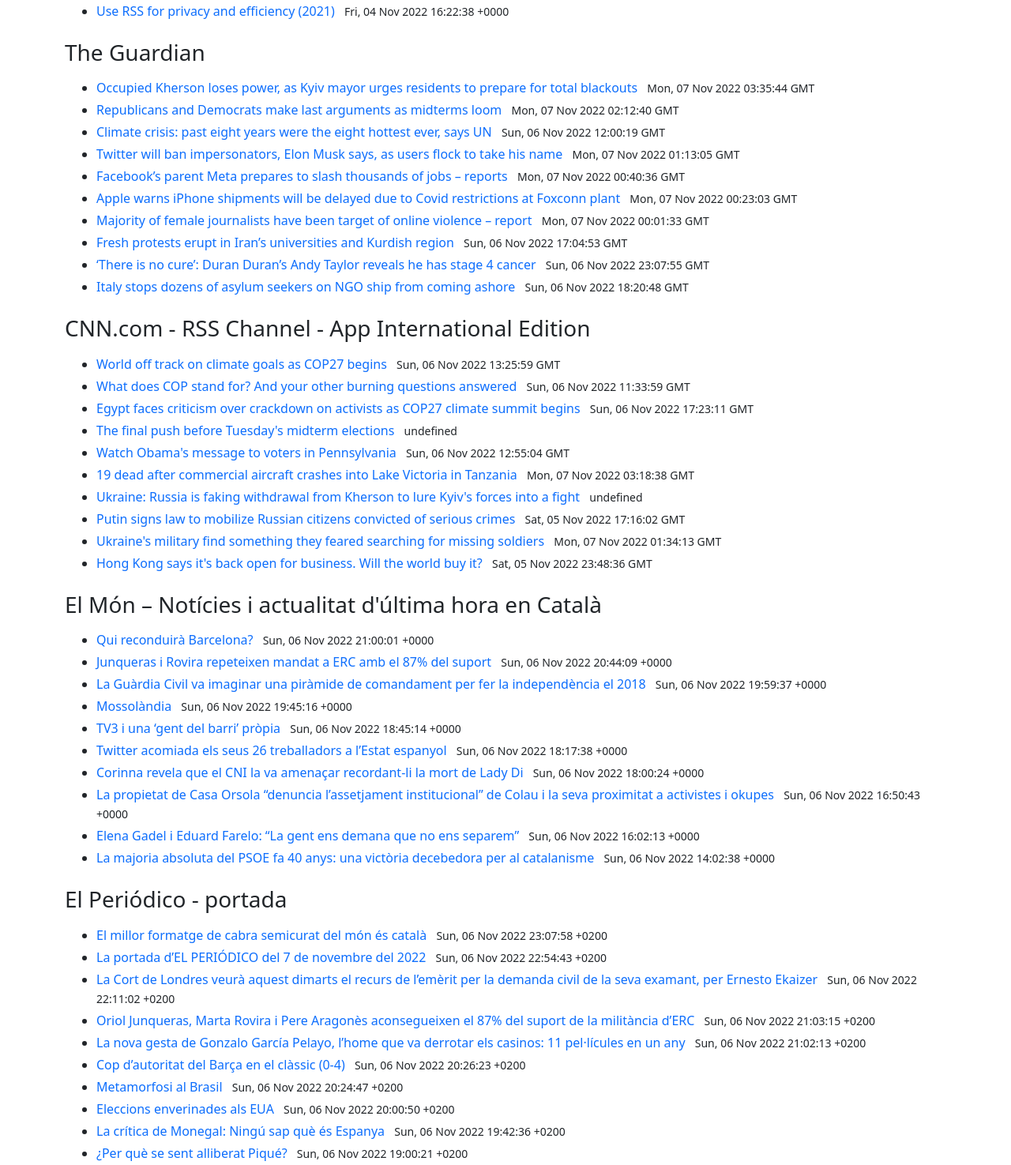
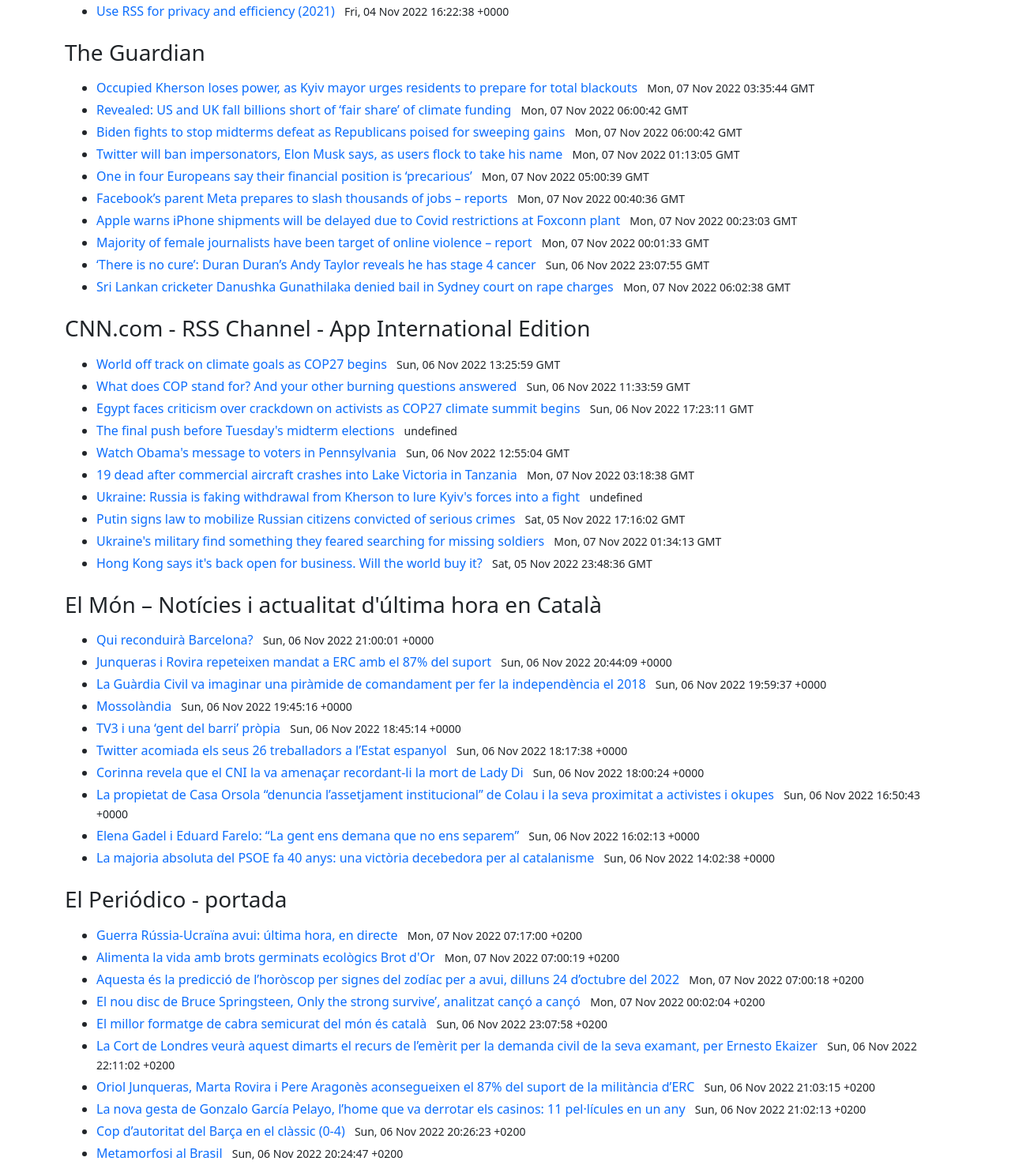
Before and after one commit to quicoto/news-digest, a plain HTML site: page index.html in a window 1280 px wide. Shown: the part 712-2187 px from the top of the page at 79% size. Drawn offline with Linux system fonts and the light colour scheme.

Commit message:
Deploying to gh-pages from @ quicoto/news-digest@7b1d3a4c7ecc16ac40f601aef4bf8a662e70122f 🚀

```diff
--- a/index.html
+++ b/index.html
@@ -21,7 +21,7 @@
       <div class="container mb-3">
         <div class="row mb-3">
           <div class="col">
-            <strong>Updated</strong>: Mon Nov 07 2022 05:22:09 GMT+0000 (Coordinated Universal Time)
+            <strong>Updated</strong>: Mon Nov 07 2022 06:58:22 GMT+0000 (Coordinated Universal Time)
           </div>
         </div>
         <section class="row"><div class="col"><h2 class="h3">The Verge -  All Posts</h2><ul class="mb-4"><li class="mb-1">
@@ -49,7 +49,7 @@
     <a rel="noopener" target="_blank" href="https://www.theverge.com/2022/11/6/23440640/worlds-2022-opening-ceremony-league-of-legends-lil-nas-x" title="Riot teamed Lil Nas X up with a holographic mech for 2022’s Worlds opening ceremony">Riot teamed Lil Nas X up with a holographic mech for 2022’s Worlds opening ceremony</a>
     <time datetime="2022-11-06T04:03:05.000Z" class="ps-2 small">2022-11-06T04:03:05.000Z</time>
   </li></ul></div></section><section class="row"><div class="col"><h2 class="h3">Hacker News: Best</h2><ul class="mb-4"><li class="mb-1">
-    <a rel="noopener" target="_blank" href="https://blog.jse.li/posts/torrent/" title="Building a BitTorrent client from the ground up in Go">Building a BitTorrent client from the ground up in Go</a>
+    <a rel="noopener" target="_blank" href="https://blog.jse.li/posts/torrent/" title="Building a BitTorrent client from the ground up in Go (2020)">Building a BitTorrent client from the ground up in Go (2020)</a>
     <time datetime="Sun, 06 Nov 2022 18:01:20 +0000" class="ps-2 small">Sun, 06 Nov 2022 18:01:20 +0000</time>
   </li><li class="mb-1">
     <a rel="noopener" target="_blank" href="https://www.hogbaysoftware.com/posts/bike-rich-text/" title="Bike: Innovative Rich Text Editing">Bike: Innovative Rich Text Editing</a>
@@ -82,14 +82,17 @@
     <a rel="noopener" target="_blank" href="https://www.theguardian.com/world/2022/nov/07/ukraine-occupied-kherson-loses-power-as-kyiv-mayor-urges-residents-to-prepare-for-total-blackouts" title="Occupied Kherson loses power, as Kyiv mayor urges residents to prepare for total blackouts">Occupied Kherson loses power, as Kyiv mayor urges residents to prepare for total blackouts</a>
     <time datetime="Mon, 07 Nov 2022 03:35:44 GMT" class="ps-2 small">Mon, 07 Nov 2022 03:35:44 GMT</time>
   </li><li class="mb-1">
-    <a rel="noopener" target="_blank" href="https://www.theguardian.com/us-news/2022/nov/06/republicans-democrats-midterm-elections-closing-arguments" title="Republicans and Democrats make last arguments as midterms loom">Republicans and Democrats make last arguments as midterms loom</a>
-    <time datetime="Mon, 07 Nov 2022 02:12:40 GMT" class="ps-2 small">Mon, 07 Nov 2022 02:12:40 GMT</time>
+    <a rel="noopener" target="_blank" href="https://www.theguardian.com/global-development/2022/nov/07/us-uk-fall-billions-short-climate-funding-cop27" title="Revealed: US and UK fall billions short of ‘fair share’ of climate funding">Revealed: US and UK fall billions short of ‘fair share’ of climate funding</a>
+    <time datetime="Mon, 07 Nov 2022 06:00:42 GMT" class="ps-2 small">Mon, 07 Nov 2022 06:00:42 GMT</time>
   </li><li class="mb-1">
-    <a rel="noopener" target="_blank" href="https://www.theguardian.com/environment/2022/nov/06/climate-crisis-past-eight-years-were-the-eight-hottest-ever-says-un" title="Climate crisis: past eight years were the eight hottest ever, says UN">Climate crisis: past eight years were the eight hottest ever, says UN</a>
-    <time datetime="Sun, 06 Nov 2022 12:00:19 GMT" class="ps-2 small">Sun, 06 Nov 2022 12:00:19 GMT</time>
+    <a rel="noopener" target="_blank" href="https://www.theguardian.com/us-news/2022/nov/07/midterms-2022-biden-democrats-republicans-trump" title="Biden fights to stop midterms defeat as Republicans poised for sweeping gains">Biden fights to stop midterms defeat as Republicans poised for sweeping gains</a>
+    <time datetime="Mon, 07 Nov 2022 06:00:42 GMT" class="ps-2 small">Mon, 07 Nov 2022 06:00:42 GMT</time>
   </li><li class="mb-1">
     <a rel="noopener" target="_blank" href="https://www.theguardian.com/technology/2022/nov/07/twitter-will-ban-permanently-suspend-impersonator-accounts-elon-musk-says-as-users-take-his-name" title="Twitter will ban impersonators, Elon Musk says, as users flock to take his name">Twitter will ban impersonators, Elon Musk says, as users flock to take his name</a>
     <time datetime="Mon, 07 Nov 2022 01:13:05 GMT" class="ps-2 small">Mon, 07 Nov 2022 01:13:05 GMT</time>
+  </li><li class="mb-1">
+    <a rel="noopener" target="_blank" href="https://www.theguardian.com/world/2022/nov/07/one-in-four-europeans-say-their-financial-position-is-precarious" title="One in four Europeans say their financial position is ‘precarious’">One in four Europeans say their financial position is ‘precarious’</a>
+    <time datetime="Mon, 07 Nov 2022 05:00:39 GMT" class="ps-2 small">Mon, 07 Nov 2022 05:00:39 GMT</time>
   </li><li class="mb-1">
     <a rel="noopener" target="_blank" href="https://www.theguardian.com/technology/2022/nov/07/facebook-parent-meta-prepares-large-scale-layoffs-fire-thousands-jobs-reports" title="Facebook’s parent Meta prepares to slash thousands of jobs – reports">Facebook’s parent Meta prepares to slash thousands of jobs – reports</a>
     <time datetime="Mon, 07 Nov 2022 00:40:36 GMT" class="ps-2 small">Mon, 07 Nov 2022 00:40:36 GMT</time>
@@ -100,14 +103,11 @@
     <a rel="noopener" target="_blank" href="https://www.theguardian.com/society/2022/nov/07/majority-of-female-journalists-have-been-target-of-online-violence-report" title="Majority of female journalists have been target of online violence – report">Majority of female journalists have been target of online violence – report</a>
     <time datetime="Mon, 07 Nov 2022 00:01:33 GMT" class="ps-2 small">Mon, 07 Nov 2022 00:01:33 GMT</time>
   </li><li class="mb-1">
-    <a rel="noopener" target="_blank" href="https://www.theguardian.com/world/2022/nov/06/iran-fresh-protests-universities-kurdish-region" title="Fresh protests erupt in Iran’s universities and Kurdish region">Fresh protests erupt in Iran’s universities and Kurdish region</a>
-    <time datetime="Sun, 06 Nov 2022 17:04:53 GMT" class="ps-2 small">Sun, 06 Nov 2022 17:04:53 GMT</time>
-  </li><li class="mb-1">
     <a rel="noopener" target="_blank" href="https://www.theguardian.com/music/2022/nov/07/duran-duran-andy-taylor-reveals-he-has-stage-4-cancer" title="‘There is no cure’: Duran Duran’s Andy Taylor reveals he has stage 4 cancer">‘There is no cure’: Duran Duran’s Andy Taylor reveals he has stage 4 cancer</a>
     <time datetime="Sun, 06 Nov 2022 23:07:55 GMT" class="ps-2 small">Sun, 06 Nov 2022 23:07:55 GMT</time>
   </li><li class="mb-1">
-    <a rel="noopener" target="_blank" href="https://www.theguardian.com/world/2022/nov/06/italy-stops-dozens-of-asylum-seekers-disembarking-ngo-ship" title="Italy stops dozens of asylum seekers on NGO ship from coming ashore">Italy stops dozens of asylum seekers on NGO ship from coming ashore</a>
-    <time datetime="Sun, 06 Nov 2022 18:20:48 GMT" class="ps-2 small">Sun, 06 Nov 2022 18:20:48 GMT</time>
+    <a rel="noopener" target="_blank" href="https://www.theguardian.com/australia-news/2022/nov/07/sri-lankan-cricketer-danushka-gunathilaka-denied-bail-in-sydney-court-on-charges" title="Sri Lankan cricketer Danushka Gunathilaka denied bail in Sydney court on rape charges">Sri Lankan cricketer Danushka Gunathilaka denied bail in Sydney court on rape charges</a>
+    <time datetime="Mon, 07 Nov 2022 06:02:38 GMT" class="ps-2 small">Mon, 07 Nov 2022 06:02:38 GMT</time>
   </li></ul></div></section><section class="row"><div class="col"><h2 class="h3">CNN.com - RSS Channel - App International Edition</h2><ul class="mb-4"><li class="mb-1">
     <a rel="noopener" target="_blank" href="https://www.cnn.com/2022/11/06/world/cop27-egypt-what-to-watch-climate/index.html" title="World off track on climate goals as COP27 begins">World off track on climate goals as COP27 begins</a>
     <time datetime="Sun, 06 Nov 2022 13:25:59 GMT" class="ps-2 small">Sun, 06 Nov 2022 13:25:59 GMT</time>
@@ -169,11 +169,20 @@
     <a rel="noopener" target="_blank" href="https://elmon.cat/politica/espanya/majoria-absoluta-psoe-40-anys-felipe-decebedora-catalanisme-512143/" title="La majoria absoluta del PSOE fa 40 anys: una victòria decebedora per al catalanisme">La majoria absoluta del PSOE fa 40 anys: una victòria decebedora per al catalanisme</a>
     <time datetime="Sun, 06 Nov 2022 14:02:38 +0000" class="ps-2 small">Sun, 06 Nov 2022 14:02:38 +0000</time>
   </li></ul></div></section><section class="row"><div class="col"><h2 class="h3">El Periódico - portada</h2><ul class="mb-4"><li class="mb-1">
+    <a rel="noopener" target="_blank" href="https://www.elperiodico.cat/ca/internacional/20221107/guerra-ucraina-russia-avui-ultima-hora-avui-directe-78164723?utm_source=rss-noticias&amp;utm_medium=feed&amp;utm_campaign=portada" title="Guerra Rússia-Ucraïna avui: última hora, en directe">Guerra Rússia-Ucraïna avui: última hora, en directe</a>
+    <time datetime="Mon, 07 Nov 2022 07:17:00 +0200" class="ps-2 small">Mon, 07 Nov 2022 07:17:00 +0200</time>
+  </li><li class="mb-1">
+    <a rel="noopener" target="_blank" href="https://www.elperiodico.cat/ca/societat/20221107/alimenta-la-vida-amb-brots-germinats-ecologics-brot-dor-77841649?utm_source=rss-noticias&amp;utm_medium=feed&amp;utm_campaign=portada" title="Alimenta la vida amb brots germinats ecològics Brot d'Or">Alimenta la vida amb brots germinats ecològics Brot d'Or</a>
+    <time datetime="Mon, 07 Nov 2022 07:00:19 +0200" class="ps-2 small">Mon, 07 Nov 2022 07:00:19 +0200</time>
+  </li><li class="mb-1">
+    <a rel="noopener" target="_blank" href="https://www.elperiodico.cat/ca/societat/20221107/horoscop-avui-dilluns-24-octubre-2022-sort-78035082?utm_source=rss-noticias&amp;utm_medium=feed&amp;utm_campaign=portada" title="Aquesta és la predicció de l’horòscop per signes del zodíac per a avui, dilluns 24 d’octubre del 2022">Aquesta és la predicció de l’horòscop per signes del zodíac per a avui, dilluns 24 d’octubre del 2022</a>
+    <time datetime="Mon, 07 Nov 2022 07:00:18 +0200" class="ps-2 small">Mon, 07 Nov 2022 07:00:18 +0200</time>
+  </li><li class="mb-1">
+    <a rel="noopener" target="_blank" href="https://www.elperiodico.cat/ca/oci-i-cultura/20221107/bruce-springsteen-only-the-strong-survive-analisi-78222450?utm_source=rss-noticias&amp;utm_medium=feed&amp;utm_campaign=portada" title="El nou disc de Bruce Springsteen, Only the strong survive’, analitzat cançó a cançó">El nou disc de Bruce Springsteen, Only the strong survive’, analitzat cançó a cançó</a>
+    <time datetime="Mon, 07 Nov 2022 00:02:04 +0200" class="ps-2 small">Mon, 07 Nov 2022 00:02:04 +0200</time>
+  </li><li class="mb-1">
     <a rel="noopener" target="_blank" href="https://www.elperiodico.cat/ca/cata-mayor/actualitat-gastronomica/20221106/millor-formatge-semicurat-mon-catala-garrotxa-formatges-muntanyola-dv-78224218?utm_source=rss-noticias&amp;utm_medium=feed&amp;utm_campaign=portada" title="El millor formatge de cabra semicurat del món és català">El millor formatge de cabra semicurat del món és català</a>
     <time datetime="Sun, 06 Nov 2022 23:07:58 +0200" class="ps-2 small">Sun, 06 Nov 2022 23:07:58 +0200</time>
-  </li><li class="mb-1">
-    <a rel="noopener" target="_blank" href="https://www.elperiodico.cat/ca/societat/20221106/portada-periodico-7-novembre-2022-78228498?utm_source=rss-noticias&amp;utm_medium=feed&amp;utm_campaign=portada" title="La portada d’EL PERIÓDICO del 7 de novembre del 2022">La portada d’EL PERIÓDICO del 7 de novembre del 2022</a>
-    <time datetime="Sun, 06 Nov 2022 22:54:43 +0200" class="ps-2 small">Sun, 06 Nov 2022 22:54:43 +0200</time>
   </li><li class="mb-1">
     <a rel="noopener" target="_blank" href="https://www.elperiodico.cat/ca/politica/20221106/cort-apellacions-londres-recurs-rei-emerit-demanda-civil-corinna-78226028?utm_source=rss-noticias&amp;utm_medium=feed&amp;utm_campaign=portada" title="La Cort de Londres veurà aquest dimarts el recurs de l’emèrit per la demanda civil de la seva examant, per Ernesto Ekaizer">La Cort de Londres veurà aquest dimarts el recurs de l’emèrit per la demanda civil de la seva examant, per Ernesto Ekaizer</a>
     <time datetime="Sun, 06 Nov 2022 22:11:02 +0200" class="ps-2 small">Sun, 06 Nov 2022 22:11:02 +0200</time>
@@ -189,15 +198,6 @@
   </li><li class="mb-1">
     <a rel="noopener" target="_blank" href="https://www.elperiodico.cat/ca/opinio/20221106/metamorfosi-brasil-victoria-lula-reptes-article-rafael-vilasanjuan-78223578?utm_source=rss-noticias&amp;utm_medium=feed&amp;utm_campaign=portada" title="Metamorfosi al Brasil">Metamorfosi al Brasil</a>
     <time datetime="Sun, 06 Nov 2022 20:24:47 +0200" class="ps-2 small">Sun, 06 Nov 2022 20:24:47 +0200</time>
-  </li><li class="mb-1">
-    <a rel="noopener" target="_blank" href="https://www.elperiodico.cat/ca/opinio/20221106/eleccions-enverinades-eua-midterm-congres-editorial-periodico-78204136?utm_source=rss-noticias&amp;utm_medium=feed&amp;utm_campaign=portada" title="Eleccions enverinades als EUA">Eleccions enverinades als EUA</a>
-    <time datetime="Sun, 06 Nov 2022 20:00:50 +0200" class="ps-2 small">Sun, 06 Nov 2022 20:00:50 +0200</time>
-  </li><li class="mb-1">
-    <a rel="noopener" target="_blank" href="https://www.elperiodico.cat/ca/tele/20221106/critica-monegal-inaki-gabilondo-espanya-78220681?utm_source=rss-noticias&amp;utm_medium=feed&amp;utm_campaign=portada" title="La crítica de Monegal: Ningú sap què és Espanya">La crítica de Monegal: Ningú sap què és Espanya</a>
-    <time datetime="Sun, 06 Nov 2022 19:42:36 +0200" class="ps-2 small">Sun, 06 Nov 2022 19:42:36 +0200</time>
-  </li><li class="mb-1">
-    <a rel="noopener" target="_blank" href="https://www.elperiodico.cat/ca/barca/20221106/sent-alliberat-pique-78219694?utm_source=rss-noticias&amp;utm_medium=feed&amp;utm_campaign=portada" title="¿Per què se sent alliberat Piqué?">¿Per què se sent alliberat Piqué?</a>
-    <time datetime="Sun, 06 Nov 2022 19:00:21 +0200" class="ps-2 small">Sun, 06 Nov 2022 19:00:21 +0200</time>
   </li></ul></div></section>
       </div>
       <footer class="bg-dark text-light p-4">
```
